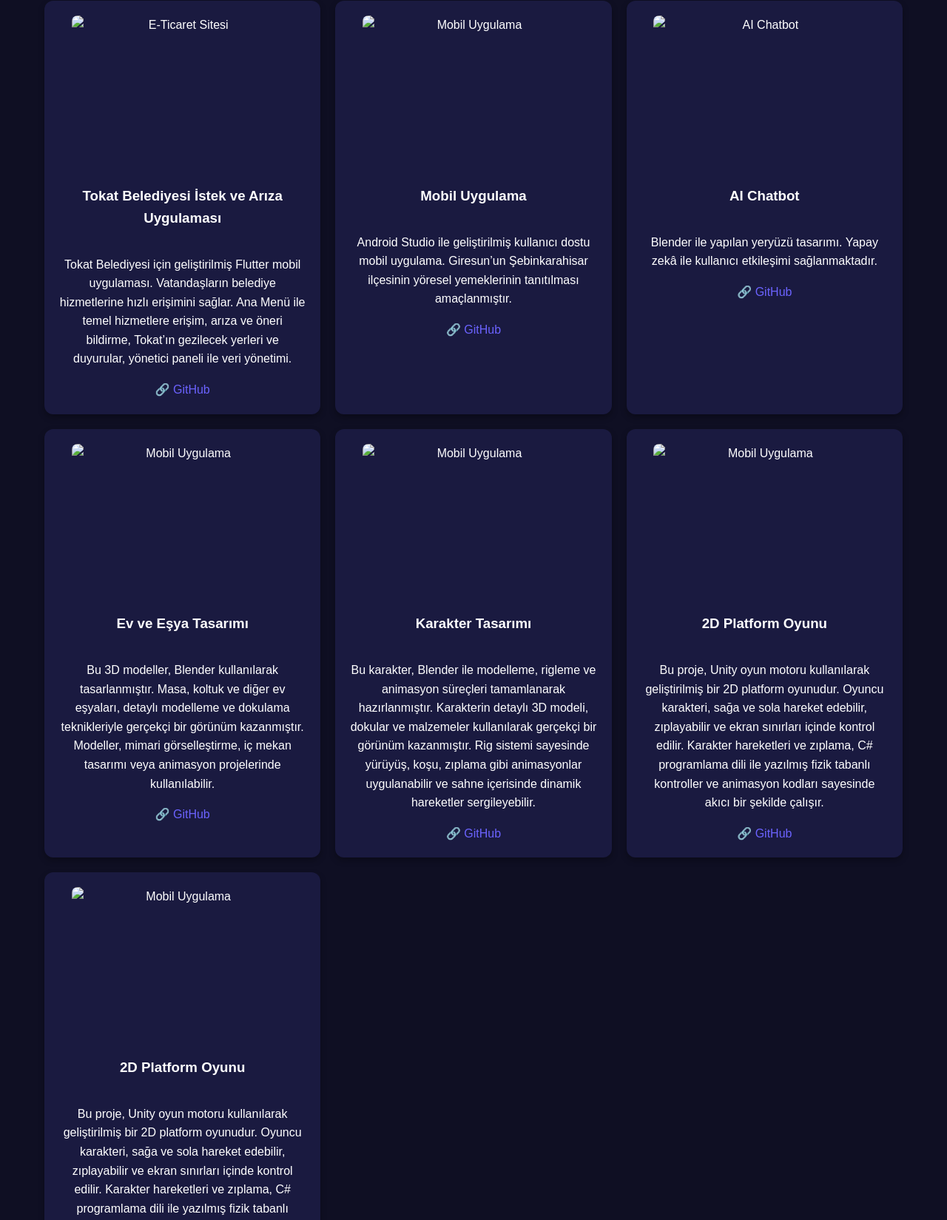
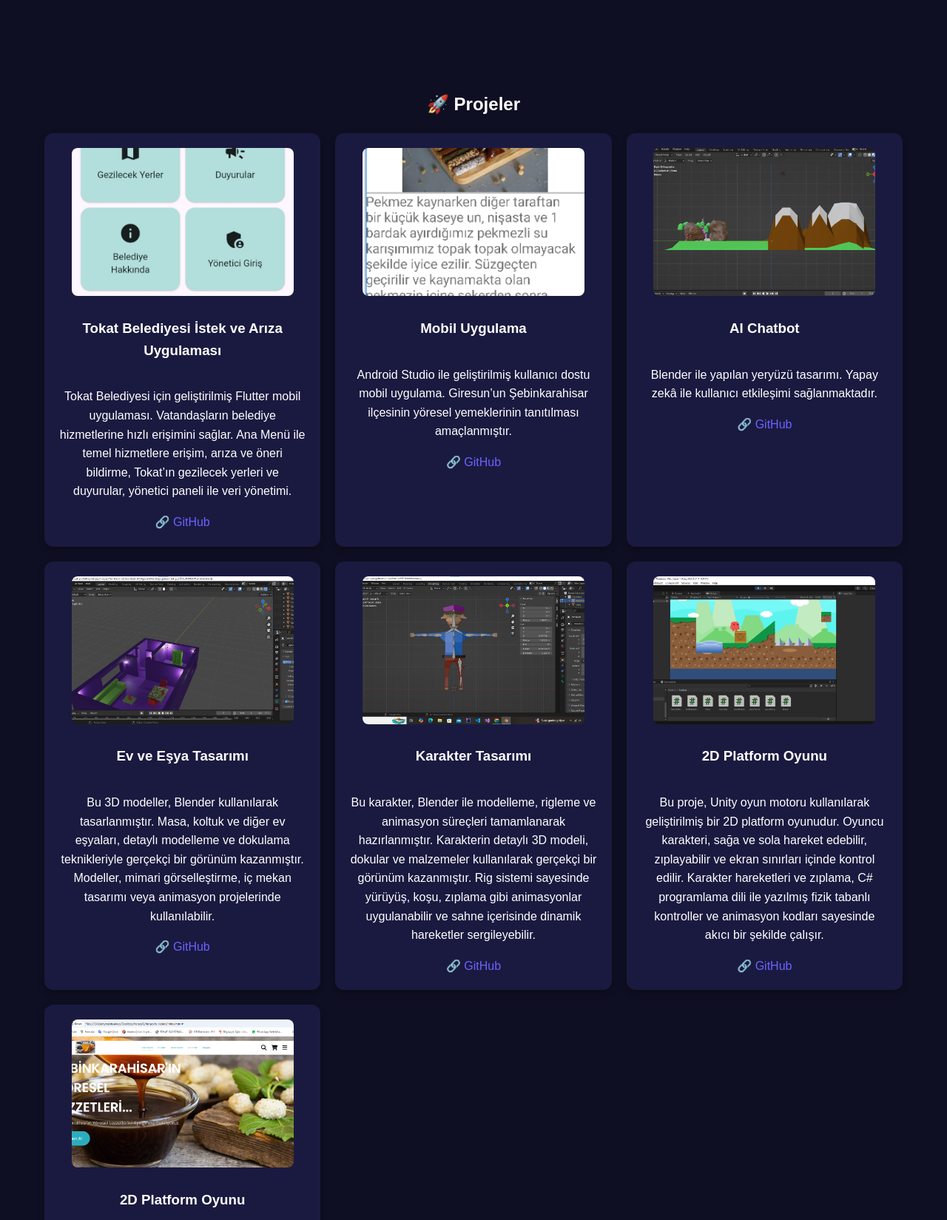
Before and after one commit to yakupygt28/yakupyigit-portfolio, a plain HTML site: page index.html in a window 1280 px wide. Shown: the part 1151-2800 px from the top of the page at 74% size. Drawn offline with Linux system fonts and the light colour scheme.

Commit message:
Initial commit: portfolio update

```diff
--- a/index.html
+++ b/index.html
@@ -5,7 +5,7 @@
   <meta name="viewport" content="width=device-width, initial-scale=1.0"/>
   <title>Yakup Yiğit - Portfolio</title>
   <link rel="stylesheet" href="style.css"/>
-  <link rel="icon" type="image/png" href="favicon.png" />
+  <link rel="icon" type="image/png" href="images/favicon.png" />
 </head>
 <body>
   <!-- Navbar -->
@@ -31,7 +31,7 @@
       </div>
       <div class="hero-img">
         <div class="glow-box">
-          <img src="profil.png" alt="Yakup Yiğit"/>
+          <img src="images/profil.png" alt="Yakup Yiğit"/>
         </div>
       </div>
     </section>
@@ -59,48 +59,50 @@
       <h2>🚀 Projeler</h2>
       <div class="project-grid">
 
-        <div class="project-card" data-images="project1.png,project2.png,project3.png,project4.png">
-          <img src="project1.png" alt="E-Ticaret Sitesi"/>
+        <div class="project-card" data-images="images/project1.png,images/project2.png,images/project3.png,images/project4.png">
+          <img src="images/project1.png" alt="E-Ticaret Sitesi"/>
           <h3>Tokat Belediyesi İstek ve Arıza Uygulaması</h3>
           <p>Tokat Belediyesi için geliştirilmiş Flutter mobil uygulaması. Vatandaşların belediye hizmetlerine hızlı erişimini sağlar. Ana Menü ile temel hizmetlere erişim, arıza ve öneri bildirme, Tokat’ın gezilecek yerleri ve duyurular, yönetici paneli ile veri yönetimi.</p>
           <a href="https://github.com/yakupygt28/Tokat-Belediyesi" target="_blank" rel="noopener">🔗 GitHub</a>
         </div>
 
-        <div class="project-card" data-images="project50.png,project51.png,project52.png">
-          <img src="project50.png" alt="Mobil Uygulama"/>
+        <div class="project-card" data-images="images/project50.png,images/project51.png,images/project52.png">
+          <img src="images/project50.png" alt="Mobil Uygulama"/>
           <h3>Mobil Uygulama</h3>
           <p>Android Studio ile geliştirilmiş kullanıcı dostu mobil uygulama. Giresun’un Şebinkarahisar ilçesinin yöresel yemeklerinin tanıtılması amaçlanmıştır.</p>
           <a href="https://github.com" target="_blank" rel="noopener">🔗 GitHub</a>
         </div>
 
-        <div class="project-card" data-images="project21.png,project22.png,project23.png,project24.png">
-          <img src="project21.png" alt="AI Chatbot"/>
+        <div class="project-card" data-images="images/project21.png,images/project22.png,images/project23.png,images/project24.png">
+          <img src="images/project21.png" alt="AI Chatbot"/>
           <h3>AI Chatbot</h3>
           <p>Blender ile yapılan yeryüzü tasarımı. Yapay zekâ ile kullanıcı etkileşimi sağlanmaktadır.</p>
           <a href="https://github.com" target="_blank" rel="noopener">🔗 GitHub</a>
         </div>
 
-        <div class="project-card" data-images="project30.png,project31.png,project32.png,project33.png,project34.png">
-          <img src="project34.png" alt="Mobil Uygulama"/>
+        <div class="project-card" data-images="images/project30.png,images/project31.png,images/project32.png,images/project33.png,images/project34.png">
+          <img src="images/project34.png" alt="Ev ve Eşya Tasarımı"/>
           <h3>Ev ve Eşya Tasarımı</h3>
           <p>Bu 3D modeller, Blender kullanılarak tasarlanmıştır. Masa, koltuk ve diğer ev eşyaları, detaylı modelleme ve dokulama teknikleriyle gerçekçi bir görünüm kazanmıştır. Modeller, mimari görselleştirme, iç mekan tasarımı veya animasyon projelerinde kullanılabilir.</p>
           <a href="https://github.com" target="_blank" rel="noopener">🔗 GitHub</a>
         </div>
 
-        <div class="project-card" data-images="project40.png,project41.png,project54.png,project55.png">
-          <img src="project55.png" alt="Mobil Uygulama"/>
+        <div class="project-card" data-images="images/project40.png,images/project41.png,images/project54.png,images/project55.png">
+          <img src="images/project55.png" alt="Karakter Tasarımı"/>
           <h3>Karakter Tasarımı</h3>
           <p>Bu karakter, Blender ile modelleme, rigleme ve animasyon süreçleri tamamlanarak hazırlanmıştır. Karakterin detaylı 3D modeli, dokular ve malzemeler kullanılarak gerçekçi bir görünüm kazanmıştır. Rig sistemi sayesinde yürüyüş, koşu, zıplama gibi animasyonlar uygulanabilir ve sahne içerisinde dinamik hareketler sergileyebilir.</p>
           <a href="https://github.com" target="_blank" rel="noopener">🔗 GitHub</a>
         </div>
-        <div class="project-card" data-images="project60.png,project61.png,project62.png,project63.png,project64.png,project65.png">
-          <img src="project61.png" alt="Mobil Uygulama"/>
+
+        <div class="project-card" data-images="images/project60.png,images/project61.png,images/project62.png,images/project63.png,images/project64.png,images/project65.png">
+          <img src="images/project61.png" alt="2D Platform Oyunu"/>
           <h3>2D Platform Oyunu</h3>
           <p>Bu proje, Unity oyun motoru kullanılarak geliştirilmiş bir 2D platform oyunudur. Oyuncu karakteri, sağa ve sola hareket edebilir, zıplayabilir ve ekran sınırları içinde kontrol edilir. Karakter hareketleri ve zıplama, C# programlama dili ile yazılmış fizik tabanlı kontroller ve animasyon kodları sayesinde akıcı bir şekilde çalışır.</p>
           <a href="https://github.com/yakupygt28/2D-Oyun" target="_blank" rel="noopener">🔗 GitHub</a>
         </div>
-        <div class="project-card" data-images="project70.png,project71.png,project72.png,project73.png,project74.png">
-          <img src="project70.png" alt="Mobil Uygulama"/>
+
+        <div class="project-card" data-images="images/project70.png,images/project71.png,images/project72.png,images/project73.png,images/project74.png">
+          <img src="images/project70.png" alt="2D Platform Oyunu"/>
           <h3>2D Platform Oyunu</h3>
           <p>Bu proje, Unity oyun motoru kullanılarak geliştirilmiş bir 2D platform oyunudur. Oyuncu karakteri, sağa ve sola hareket edebilir, zıplayabilir ve ekran sınırları içinde kontrol edilir. Karakter hareketleri ve zıplama, C# programlama dili ile yazılmış fizik tabanlı kontroller ve animasyon kodları sayesinde akıcı bir şekilde çalışır.</p>
           <a href="https://github.com/yakupygt28/-ebinkarahisar-y-resel-g-da-sat-web-sitesi" target="_blank" rel="noopener">🔗 GitHub</a>
```
Also changed, not shown: images/favicon.png (renamed from favicon.png).
